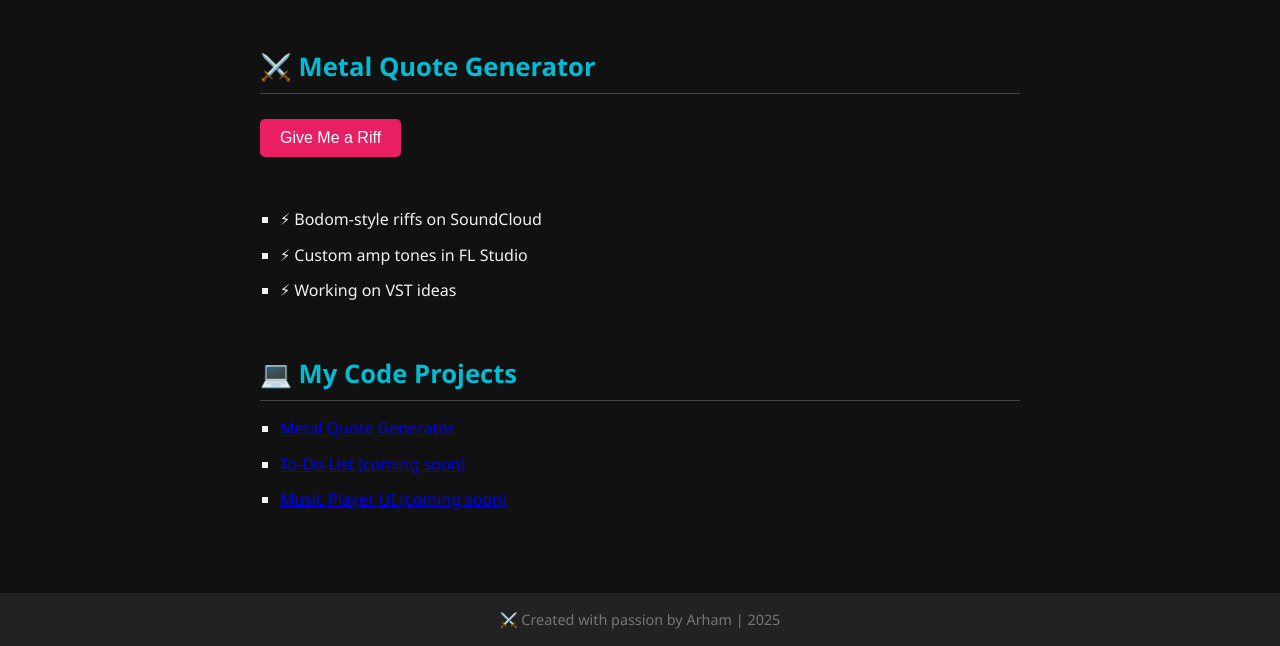
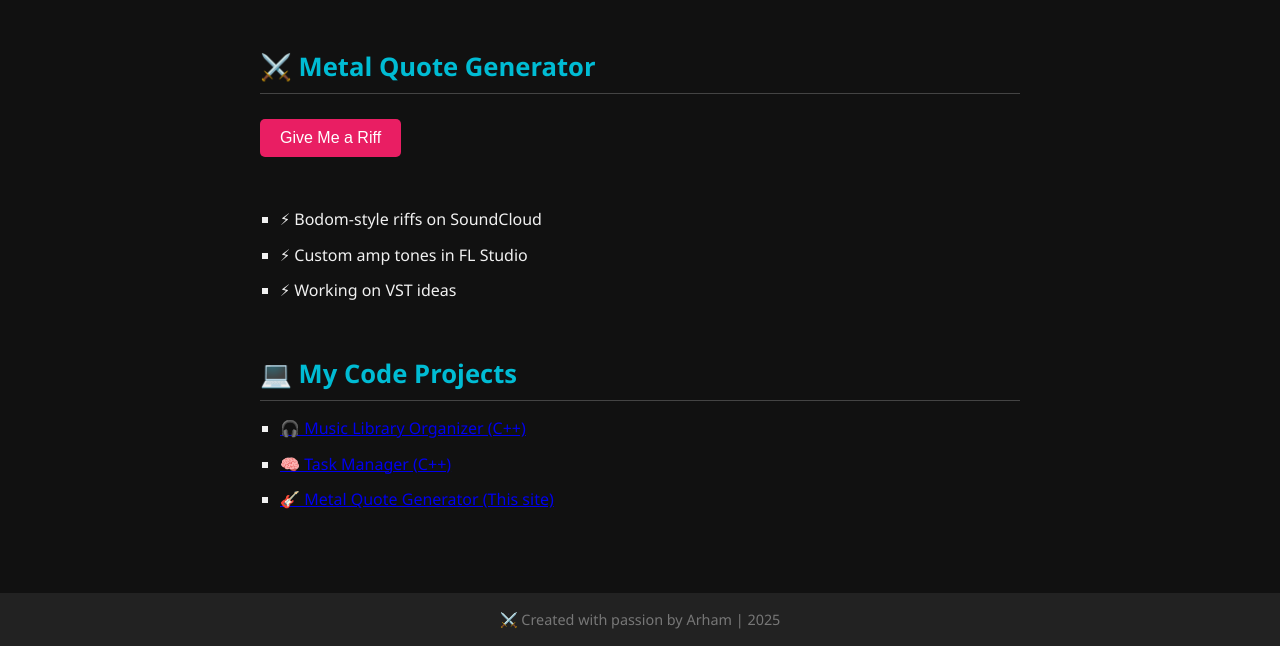
Before and after one commit to ArhamRauf/Metal-Portfolio, a plain HTML site: page index.html in a window 1280 px wide. Shown: the part 480-1126 px from the top of the page. Drawn offline with Linux system fonts and the light colour scheme.

Commit message:
🔥 Updated HTML with new changes

```diff
--- a/index.html
+++ b/index.html
@@ -33,14 +33,25 @@
       </ul>
     </section>
 
-    <section>
+   <section>
   <h2>💻 My Code Projects</h2>
   <ul>
-    <li><a href="#" target="_blank">Metal Quote Generator</a></li>
-    <li><a href="#">To-Do List (coming soon)</a></li>
-    <li><a href="#">Music Player UI (coming soon)</a></li>
+    <li>
+      <a href="https://github.com/ArhamRauf/music-library-organizer" target="_blank">
+        🎧 Music Library Organizer (C++)
+      </a>
+    </li>
+    <li>
+      <a href="https://github.com/ArhamRauf/task-manager-cpp" target="_blank">
+        🧠 Task Manager (C++)
+      </a>
+    </li>
+    <li>
+      <a href="#" target="_blank">🎸 Metal Quote Generator (This site)</a>
+    </li>
   </ul>
 </section>
+
 
   </main>
 
```
Also changed, not shown: Music2/songs.txt (added).
